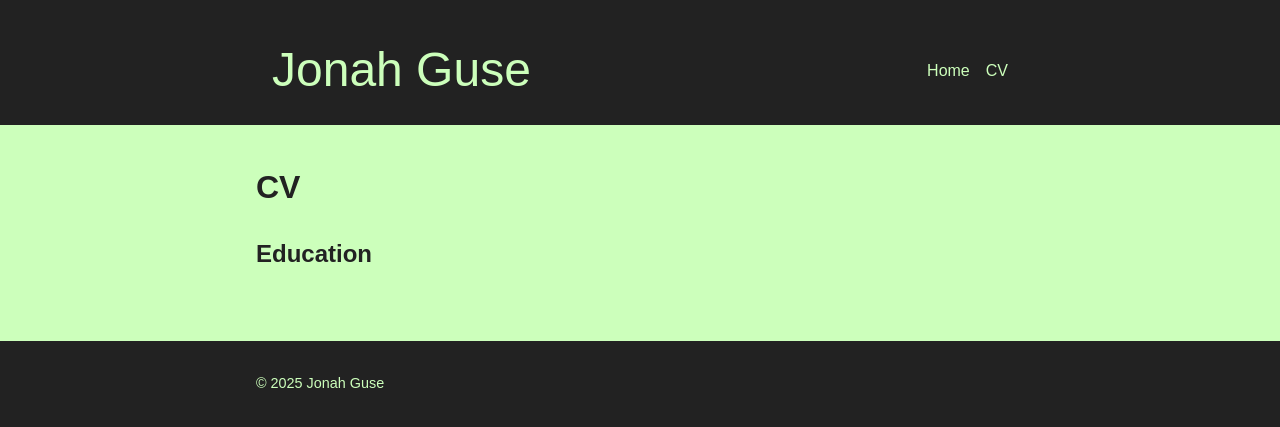
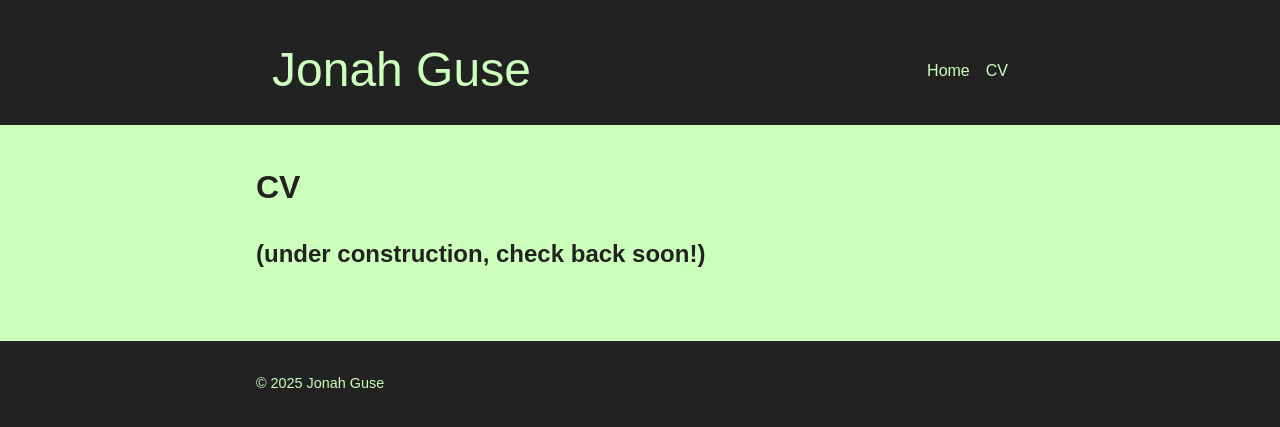
Before and after one commit to jeguse/jeguse.github.io, a Jekyll site: the page built from cv/index.md, in a window 1280 px wide. Shown: the top 427 px of the page. Built offline with Jekyll 4.4.1, drawn with Linux system fonts in a browser that asks for light colours; nearby versions of some CDN libraries.

Commit message:
Update index.md

```diff
--- a/cv/index.md
+++ b/cv/index.md
@@ -5,4 +5,4 @@ layout: default
 
 # CV
 
-## Education
+## (under construction, check back soon!)
```
